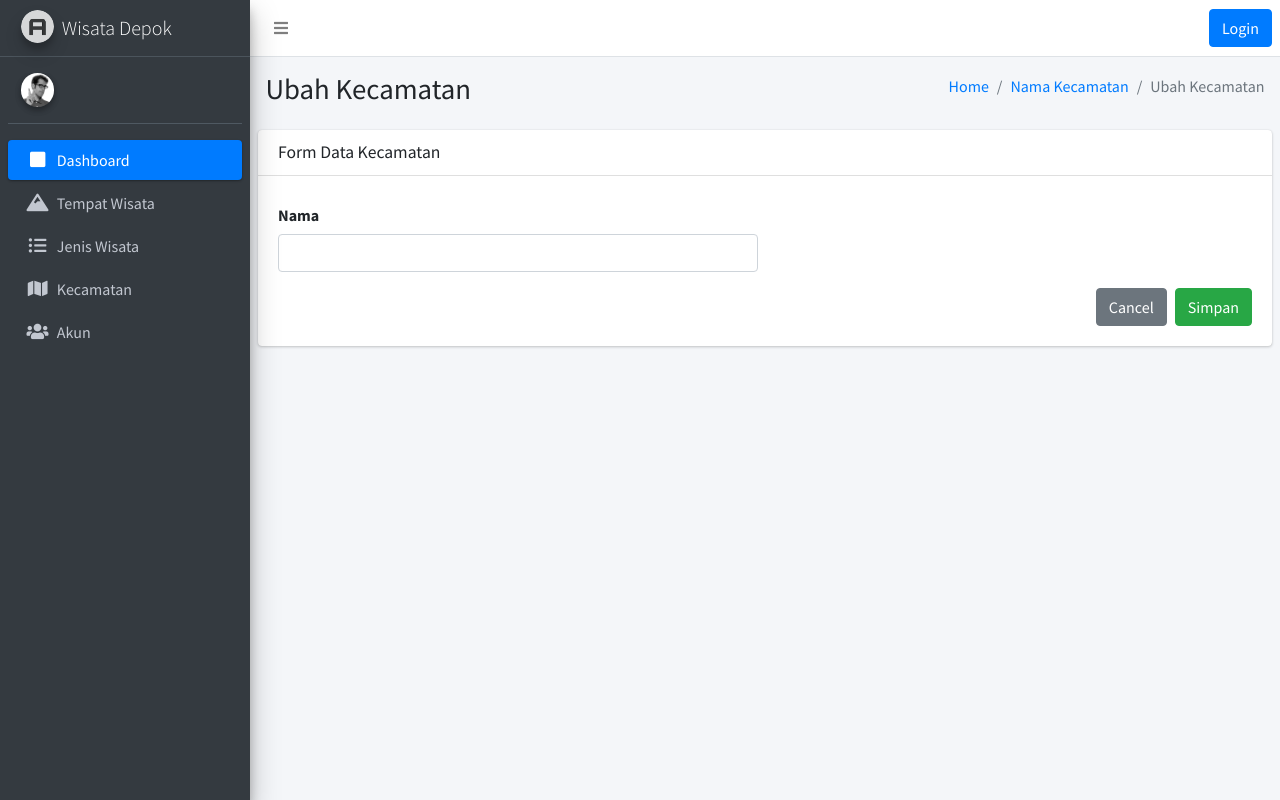
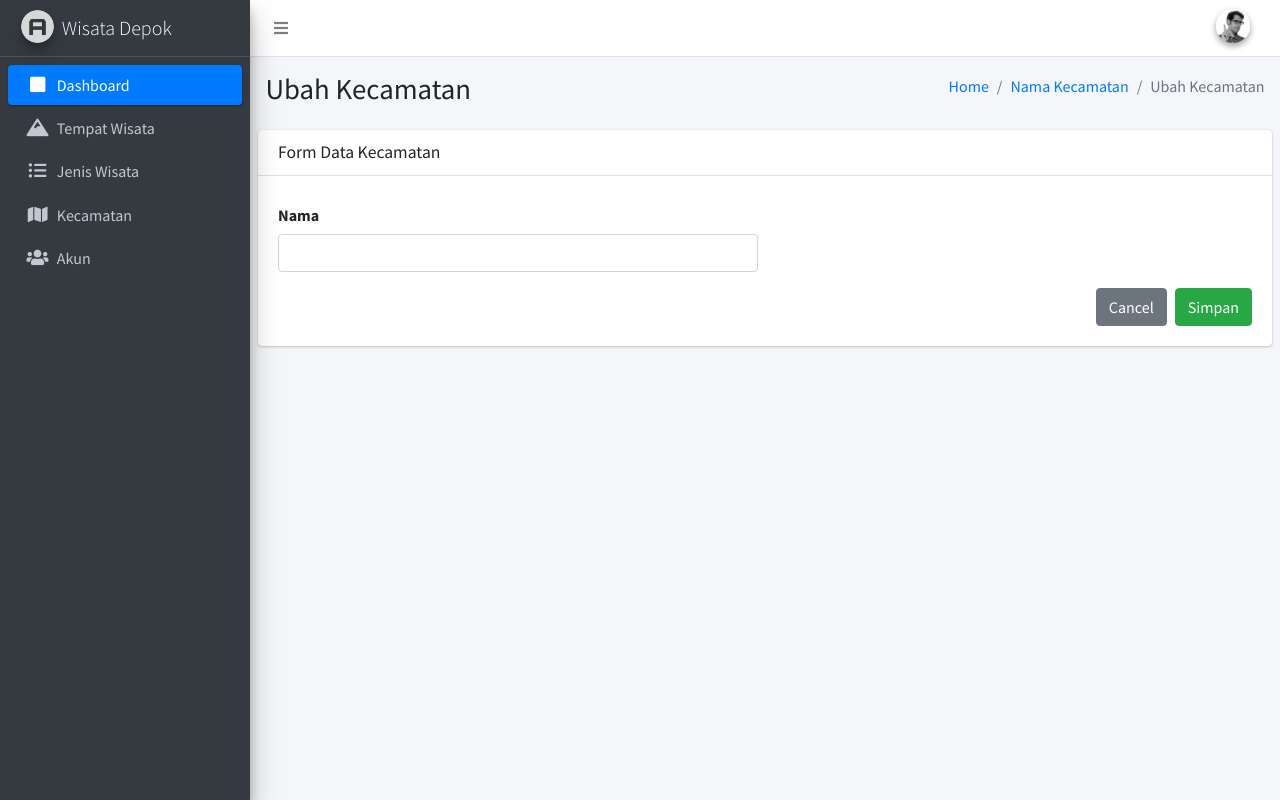
Before and after one commit to RakhaZaN/Project2-S2, a CodeIgniter app: page /praktek/index.php/kecamatan/edit in a window 1280 px wide. Run offline with CodeIgniter, Linux system fonts and the light colour scheme; data that the repository does not hold is empty; some libraries are stand-ins or nearby versions.

Commit message:
:lipstick: Edit UI

```diff
--- a/application/controllers/Users.php
+++ b/application/controllers/Users.php
@@ -18,7 +18,6 @@ class Users extends CI_Controller{
     }
 
     public function otentikasi(){
-        $this->users;
         $_username = $this->input->post('username');
         $_password = $this->input->post('password');
 
@@ -27,6 +26,11 @@ class Users extends CI_Controller{
             $this->session->set_userdata('USERNAME',$row->username);
             $this->session->set_userdata('ROLE',$row->role);
             $this->session->set_userdata('USER',$row);
+			$this->session->set_userdata('isLogin', true);
+
+			if ($this->session->userdata('ROLE') == 'administrator') {
+				redirect(base_url('home/admin'));
+			}
             redirect(base_url().'home');
         }else{//jika users tidak ada atau salah
             redirect(base_url().'Users/login?status=f');
--- a/application/views/layouts/navbar.php
+++ b/application/views/layouts/navbar.php
@@ -38,11 +38,10 @@
 		</li> -->
 
 		<!-- User Dropdown Menu -->
-		<?php if($this->session->has_userdata('isLogin') && $this->session->userdata('isLogin') == true) { ?>
 		<li class="nav-item dropdown user-menu">
 			<a href="#" class="nav-link dropdown-toggle" data-toggle="dropdown">
 				<img src="<?= base_url('public/img/user2-160x160.jpg') ?>" class="user-image img-circle elevation-2" alt="User Image">
-				<span class="d-none d-md-inline">Alexander Pierce</span>
+				<span class="d-none d-md-inline"><?= $this->session->userdata('USERNAME') ?></span>
 			</a>
 			<div class="dropdown-menu dropdown-menu-right">
 				<div class="dropdown-divider"></div>
@@ -56,11 +55,6 @@
 				<span class="dropdown-footer"></span>
 			</div>
 		</li>
-		<?php } else { ?>
-			<li class="nav-item">
-				<a href="<?php echo base_url('Users/login')?>" class="btn btn-primary">Login</a>
-			</li>
-		<?php } ?>
 	</ul>
 </nav>
 <!-- /.navbar -->
--- a/application/views/layouts/sidebar.php
+++ b/application/views/layouts/sidebar.php
@@ -8,7 +8,7 @@
 
 	<!-- Sidebar -->
 	<div class="sidebar">
-		<div class="user-panel mt-3 pb-3 mb-3 d-flex">
+		<!-- <div class="user-panel mt-3 pb-3 mb-3 d-flex">
 			<div class="image">
 				<img src="<?php echo base_url("public/img/user2-160x160.jpg")?>" class="img-circle elevation-2" alt="User Image">
 			</div>
@@ -21,7 +21,7 @@
 					?>
 				</a>
 			</div>
-      	</div>
+      	</div> -->
 		<!-- SidebarSearch Form -->
 		<!-- <div class="form-inline">
 			<div class="input-group" data-widget="sidebar-search">
--- a/application/views/pages/jenis_wisata/index.php
+++ b/application/views/pages/jenis_wisata/index.php
@@ -46,7 +46,6 @@
 								<td class="text-center"><?= $count ?></td>
 								<td><?= $jw->nama ?></td>
 								<td>
-									<a href="./show/<?= $jw->id ?>" class="btn btn-sm btn-info"><i class="fas fa-eye"></i></a>
 									<a href="./edit?id=<?= $jw->id ?>" class="btn btn-sm btn-warning"><i class="fas fa-edit"></i></a>
 									<a href="./delete/<?= $jw->id ?>" class="btn btn-sm btn-danger"><i class="fas fa-trash"></i></a>
 								</td>
--- a/application/views/pages/kecamatan/index.php
+++ b/application/views/pages/kecamatan/index.php
@@ -44,7 +44,6 @@
 								<td class="text-center"><?= $count ?></td>
 								<td><?= $kc->nama ?></td>
 								<td>
-									<a href="./show/<?= $kc->id ?>" class="btn btn-sm btn-info"><i class="fas fa-eye"></i></a>
 									<a href="./edit?id=<?= $kc->id ?>" class="btn btn-sm btn-warning"><i class="fas fa-edit"></i></a>
 									<a href="./delete/<?= $kc->id ?>" class="btn btn-sm btn-danger"><i class="fas fa-trash"></i></a>
 								</td>
--- a/application/views/pages/tempat_wisata/index.php
+++ b/application/views/pages/tempat_wisata/index.php
@@ -53,7 +53,6 @@
 								<td><?= $tw->skor_rating ?></td>
 								<td><?= $tw->harga_tiket ?></td>
 								<td>
-									<a href="./show/<?= $tw->id ?>" class="btn btn-sm btn-info"><i class="fas fa-eye"></i></a>
 									<a href="./edit?id=<?= $tw->id ?>" class="btn btn-sm btn-warning"><i class="fas fa-edit"></i></a>
 									<a href="./delete/<?= $tw->id ?>" class="btn btn-sm btn-danger"><i class="fas fa-trash"></i></a>
 								</td>
```
